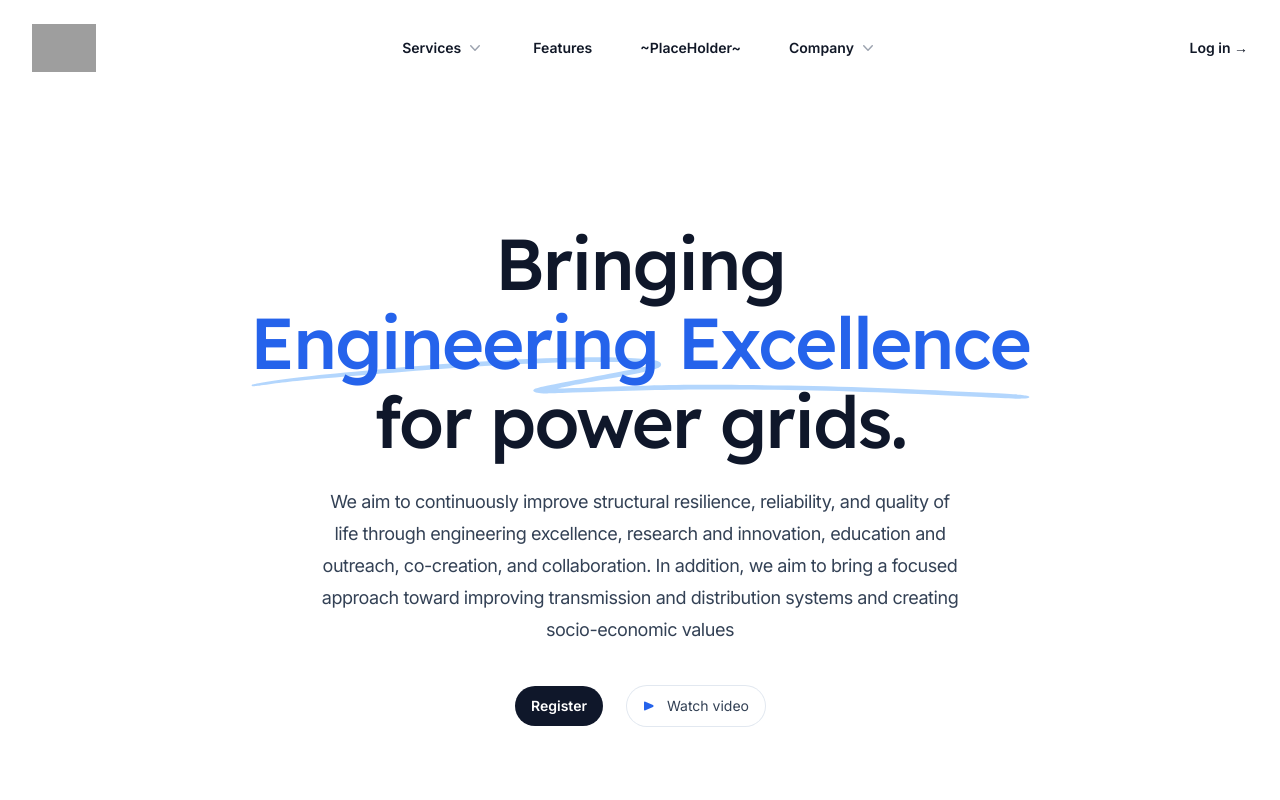
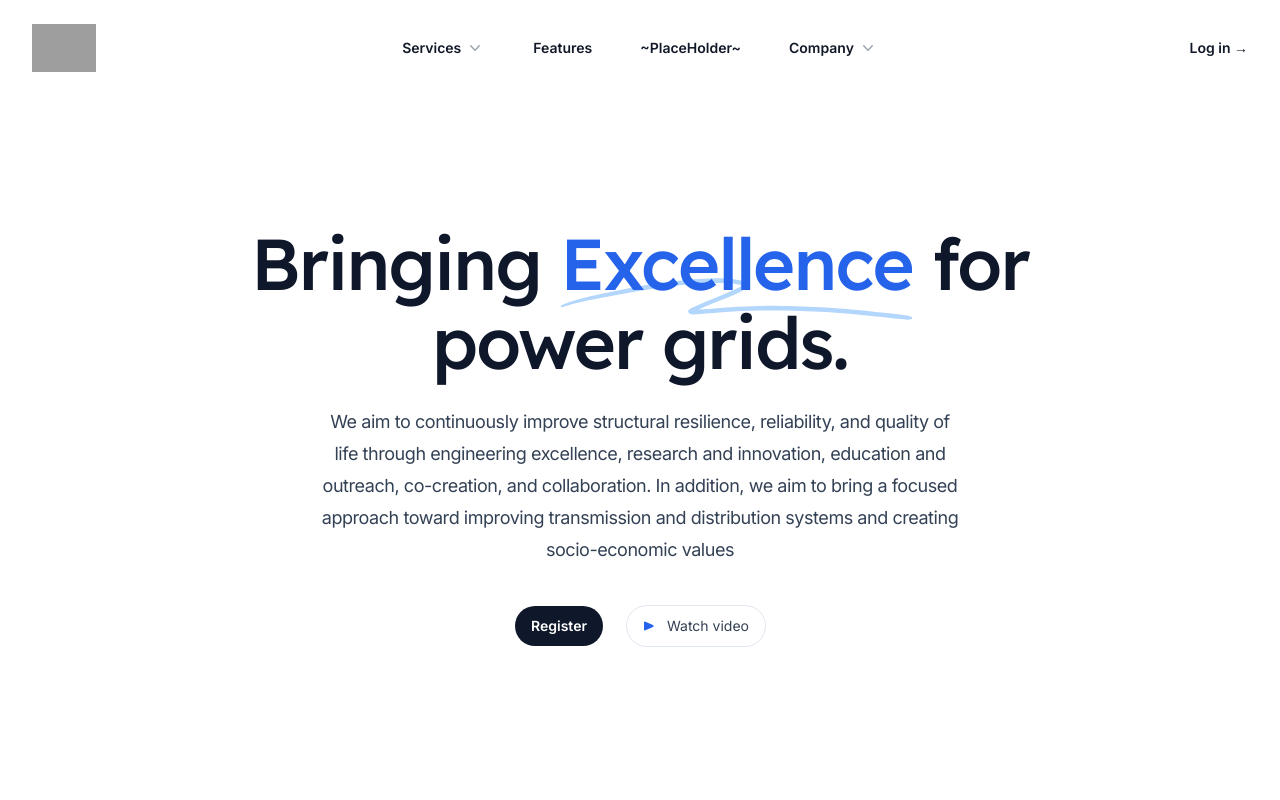
Before and after one commit to ashutoshweb/sanpec, a Next.js app: page / in a window 1280 px wide. Shown: the top 800 px of the page. Built offline with nearby package versions, Linux system fonts and the light colour scheme; grey boxes are pictures that could not be loaded.

Commit message:
Remove Engineering Excellence text

```diff
--- a/src/custom/HeroSanpec.jsx
+++ b/src/custom/HeroSanpec.jsx
@@ -23,7 +23,7 @@ export function HeroSanpec() {
           >
             <path d="M203.371.916c-26.013-2.078-76.686 1.963-124.73 9.946L67.3 12.749C35.421 18.062 18.2 21.766 6.004 25.934 1.244 27.561.828 27.778.874 28.61c.07 1.214.828 1.121 9.595-1.176 9.072-2.377 17.15-3.92 39.246-7.496C123.565 7.986 157.869 4.492 195.942 5.046c7.461.108 19.25 1.696 19.17 2.582-.107 1.183-7.874 4.31-25.75 10.366-21.992 7.45-35.43 12.534-36.701 13.884-2.173 2.308-.202 4.407 4.442 4.734 2.654.187 3.263.157 15.593-.78 35.401-2.686 57.944-3.488 88.365-3.143 46.327.526 75.721 2.23 130.788 7.584 19.787 1.924 20.814 1.98 24.557 1.332l.066-.011c1.201-.203 1.53-1.825.399-2.335-2.911-1.31-4.893-1.604-22.048-3.261-57.509-5.556-87.871-7.36-132.059-7.842-23.239-.254-33.617-.116-50.627.674-11.629.54-42.371 2.494-46.696 2.967-2.359.259 8.133-3.625 26.504-9.81 23.239-7.825 27.934-10.149 28.304-14.005.417-4.348-3.529-6-16.878-7.066Z" />
           </svg>
-          <span className="relative">Engineering Excellence</span>
+          <span className="relative">Excellence</span>
         </span>{' '}
         for power grids.
       </h1>
```
